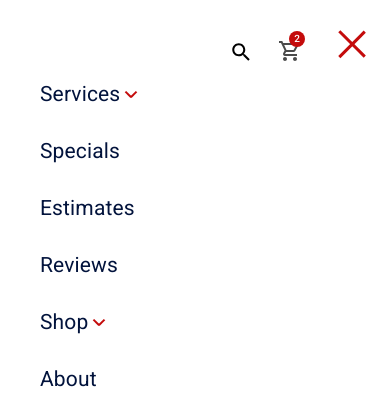
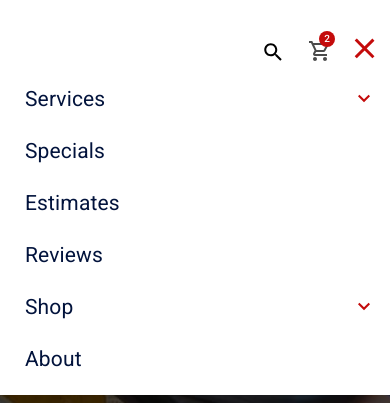
Before and after one commit to PavelDeny/Landing-Page---2, a plain HTML site: page index.html in a window 390 px wide. Both pictures are taken after a click on the element 357 px from the left and 46 px from the top of the page. Shown: the top 403 px of the page. Drawn offline with nearby package versions, Linux system fonts and the light colour scheme.

Commit message:
Add files via upload

```diff
--- a/css/style.css
+++ b/css/style.css
@@ -364,6 +364,18 @@ body {
   color: #c40b0b;
 }
 
+.overlay {
+  position: fixed;
+  left: 0;
+  top: 0;
+  width: 100%;
+  height: 100%;
+  background-color: rgba(0, 0, 0, 0.5);
+  z-index: 98;
+  opacity: 0;
+  visibility: hidden;
+}
+
 .menu {
   width: 100%;
   min-height: 60px;
@@ -383,7 +395,8 @@ body {
   align-items: center;
 }
 
-.menu__item {
+.menu__item,
+.menu__item-drop {
   position: relative;
   -webkit-transition: all 0.5s;
   -o-transition: all 0.5s;
@@ -394,11 +407,13 @@ body {
   margin: 0 15px 0 0;
 }
 
-.menu__item:last-child {
+.menu__item:last-child,
+.menu__item-drop:last-child {
   margin: 0;
 }
 
-.menu__item:hover {
+.menu__item:hover,
+.menu__item-drop:hover {
   text-decoration: underline;
 }
 
@@ -437,45 +452,17 @@ body {
 
 .menu__arrow {
   position: relative;
-  display: block;
+  display: inline-block;
   width: 12px;
   height: 20px;
   margin: 0 0 0 5px;
+  background-image: url("../img/expand_more_24px.svg");
+  background-size: contain;
+  background-repeat: no-repeat;
+  background-position: center center;
   -webkit-transition: 0.5s;
   -o-transition: 0.5s;
   transition: 0.5s;
-}
-
-.menu__arrow::before {
-  position: absolute;
-  content: "";
-  background: #c40b0b;
-  -webkit-transform: rotate(45deg) translate(0, 50%);
-      -ms-transform: rotate(45deg) translate(0, 50%);
-          transform: rotate(45deg) translate(0, 50%);
-  width: 8px;
-  height: 1.5px;
-  top: 50%;
-  left: 0;
-  -webkit-transition: rotate() 0.3s ease 0s;
-  -o-transition: rotate() 0.3s ease 0s;
-  transition: rotate() 0.3s ease 0s;
-}
-
-.menu__arrow::after {
-  position: absolute;
-  content: "";
-  background: #c40b0b;
-  -webkit-transform: rotate(-45deg) translate(0, 50%);
-      -ms-transform: rotate(-45deg) translate(0, 50%);
-          transform: rotate(-45deg) translate(0, 50%);
-  width: 8px;
-  height: 1.5px;
-  top: 50%;
-  right: 0;
-  -webkit-transition: rotate() 0.3s ease 0s;
-  -o-transition: rotate() 0.3s ease 0s;
-  transition: rotate() 0.3s ease 0s;
 }
 
 .menu__basket-icon {
@@ -542,6 +529,7 @@ body {
   -webkit-transition: all 0.1s;
   -o-transition: all 0.1s;
   transition: all 0.1s;
+  width: 100%;
 }
 
 .menu__input:hover {
@@ -567,24 +555,6 @@ body {
       -ms-transform: translate(0px, 0px);
           transform: translate(0px, 0px);
   pointer-events: all;
-}
-
-.menu__list > li:hover .menu__arrow::before {
-  -webkit-transition: all 0.3s;
-  -o-transition: all 0.3s;
-  transition: all 0.3s;
-  -webkit-transform: rotate(-45deg) translate(0, -50%);
-      -ms-transform: rotate(-45deg) translate(0, -50%);
-          transform: rotate(-45deg) translate(0, -50%);
-}
-
-.menu__list > li:hover .menu__arrow::after {
-  -webkit-transition: all 0.3s;
-  -o-transition: all 0.3s;
-  transition: all 0.3s;
-  -webkit-transform: rotate(45deg) translate(0, -50%);
-      -ms-transform: rotate(45deg) translate(0, -50%);
-          transform: rotate(45deg) translate(0, -50%);
 }
 
 .who__inner {
@@ -1872,7 +1842,7 @@ body {
   .menu__icon {
     position: relative;
     width: 36px;
-    height: 36px;
+    height: 20px;
     z-index: 100;
     display: -webkit-box;
     display: -ms-flexbox;
@@ -1884,11 +1854,14 @@ body {
     -webkit-box-direction: normal;
         -ms-flex-direction: column;
             flex-direction: column;
+    -webkit-box-align: center;
+        -ms-flex-align: center;
+            align-items: center;
   }
 
   .menu__icon span {
     display: block;
-    width: 100%;
+    width: 25px;
     height: 3px;
     background-color: #c40b0b;
     -webkit-transition: 0.2s ease-in-out;
@@ -1907,9 +1880,9 @@ body {
   }
 
   .menu__icon.active .box-1 {
-    -webkit-transform: rotate(45deg) translate(6px, 13px);
-        -ms-transform: rotate(45deg) translate(6px, 13px);
-            transform: rotate(45deg) translate(6px, 13px);
+    -webkit-transform: rotate(45deg) translate(12px, 2px);
+        -ms-transform: rotate(45deg) translate(12px, 2px);
+            transform: rotate(45deg) translate(12px, 2px);
   }
 
   .menu__icon.active .box-2 {
@@ -1917,9 +1890,9 @@ body {
   }
 
   .menu__icon.active .box-3 {
-    -webkit-transform: rotate(-45deg) translate(10px, -17px);
-        -ms-transform: rotate(-45deg) translate(10px, -17px);
-            transform: rotate(-45deg) translate(10px, -17px);
+    -webkit-transform: rotate(-45deg) translate(10px, 0px);
+        -ms-transform: rotate(-45deg) translate(10px, 0px);
+            transform: rotate(-45deg) translate(10px, 0px);
   }
 
   .menu {
@@ -1929,7 +1902,7 @@ body {
     width: 100%;
     height: auto;
     margin: 0;
-    z-index: 11;
+    z-index: 99;
     background: #fff;
     -webkit-transition: all 0.3s ease-in-out;
     -o-transition: all 0.3s ease-in-out;
@@ -1944,10 +1917,20 @@ body {
     -webkit-box-pack: start;
         -ms-flex-pack: start;
             justify-content: start;
+    overflow-y: auto;
+    padding: 10px 0px 10px 0px;
   }
 
   .menu.active {
     top: 0;
+  }
+
+  .overlay.active {
+    -webkit-transition: all 0.3s;
+    -o-transition: all 0.3s;
+    transition: all 0.3s;
+    opacity: 1;
+    visibility: visible;
   }
 
   .menu__list {
@@ -1964,12 +1947,16 @@ body {
             justify-content: center;
   }
 
-  .menu__item {
-    margin: 0 0 15px 0;
-    padding: 10px 0;
+  .menu__item,
+  .menu__item-drop {
+    padding: 15px 20px 15px 15px;
     width: 100%;
     -ms-flex-wrap: wrap;
         flex-wrap: wrap;
+    -webkit-box-pack: justify;
+        -ms-flex-pack: justify;
+            justify-content: space-between;
+    margin: 0;
   }
 
   .menu__item:last-child {
@@ -1978,6 +1965,7 @@ body {
 
   .menu__link {
     font-size: 21px;
+    padding-left: 10px;
   }
 
   .menu__sub-list {
@@ -1995,8 +1983,12 @@ body {
     width: 100%;
   }
 
+  .menu__item:hover {
+    text-decoration: none;
+  }
+
   .menu__form-box {
-    margin: 25px 50px 0 0;
+    margin: 25px 60px 0 0;
     -webkit-box-ordinal-group: 3;
         -ms-flex-order: 2;
             order: 2;
@@ -2004,7 +1996,7 @@ body {
         align-self: end;
   }
 
-  .menu__item.active .menu__sub-list {
+  .menu__sub-list.active {
     display: block;
   }
 
--- a/index.html
+++ b/index.html
@@ -22,6 +22,9 @@
             <section class="fullscreen" style="background-image: url('img/BG-fsn.jpg');">
                <div class="container-fluid">
                   <div class="fullscreen__inner">
+
+                     <div class="overlay"></div>
+
                      <header class="header">
                         <a href="#" class="header__logo logo">
                            <picture><source srcset="img/Logo.webp" type="image/webp"><img src="img/Logo.png" alt="logo"></picture>
@@ -76,10 +79,10 @@
 
                         <nav class="header__menu menu">
                            <ul class="menu__list">
-                              <li class="menu__item">
+                              <li class="menu__item menu__item-drop">
                                  <a class="menu__link" href="#">Services</a>
 
-                                 <span class="menu__arrow"></span>
+                                 <div class="menu__arrow"></div>
 
                                  <ul class="menu__sub-list">
                                     <li class="menu__sub-item"><a class="menu__sub-link" href="#">Services-1</a></li>
@@ -90,7 +93,8 @@
                               <li class="menu__item"> <a class="menu__link" href="#">Specials</a></li>
                               <li class="menu__item"> <a class="menu__link" href="#">Estimates</a></li>
                               <li class="menu__item"> <a class="menu__link" href="#">Reviews</a></li>
-                              <li class="menu__item">
+
+                              <li class="menu__item menu__item-drop">
                                  <a class="menu__link" href="#">Shop</a>
 
                                  <span class="menu__arrow"></span>
@@ -137,7 +141,7 @@
 
             <section class="who">
                <div class="container">
-                  <div class="who__inner" style="background: #fff url(img/gears-mirro.png) no-repeat top right;">
+                  <div class="who__inner" style="background: #fff url(img/Gears-mirro.png) no-repeat top right;">
                      <div class="who__body">
                         <div class="who__sub-title sub-title">
                            Who we are
@@ -171,7 +175,7 @@
 
                            <div class="promise__column">
                               <div class="promise__item">
-                                 <picture><source srcset="img/car_quality_service.webp" type="image/webp"><img class="promise__item-img" src="img/car_quality_service.png" alt="img"></picture>
+                                 <picture><source srcset="img/car_quality_service_24x.svg" type="image/webp"><img class="promise__item-img" src="img/car_quality_service_24x.svg" alt="img"></picture>
                                  <div class="promise__item-desc">
                                     <div class="promise__item-title item-title">
                                        Quality service. Everytime.
@@ -186,7 +190,7 @@
 
                            <div class="promise__column">
                               <div class="promise__item">
-                                 <picture><source srcset="img/car_certified_pros.webp" type="image/webp"><img class="promise__item-img" src="img/car_certified_pros.png" alt="img"></picture>
+                                 <picture><source srcset="img/car_certified_pros_24x.svg" type="image/webp"><img class="promise__item-img" src="img/car_certified_pros_24x.svg" alt="img"></picture>
                                  <div class="promise__item-desc">
                                     <div class="promise__item-title item-title">
                                        Services by certified pros
@@ -201,7 +205,7 @@
 
                            <div class="promise__column">
                               <div class="promise__item">
-                                 <picture><source srcset="img/car_team.webp" type="image/webp"><img class="promise__item-img" src="img/car_team.png" alt="img"></picture>
+                                 <picture><source srcset="img/car_team_24x.svg" type="image/webp"><img class="promise__item-img" src="img/car_team_24x.svg" alt="img"></picture>
                                  <div class="promise__item-desc">
                                     <div class="promise__item-title item-title">
                                        Real people. Honest work.
@@ -249,7 +253,7 @@
                         <div class="services__row">
                            <div class="services__column">
                               <div class="services__item">
-                                 <picture><source srcset="img/car_bay.webp" type="image/webp"><img class="services__item-img" src="img/car_bay.png" alt="img-1"></picture>
+                                 <picture><source srcset="img/car_bay_24x.svg" type="image/webp"><img class="services__item-img" src="img/car_bay_24x.svg" alt="img-1"></picture>
                                  <div class="services__item-title item-title">Multi Point Inspections </div>
                                  <div class="services__item-text item-text">
                                     At vero eos et accusamus et iusto odio
@@ -260,7 +264,7 @@
                            </div>
                            <div class="services__column">
                               <div class="services__item">
-                                 <picture><source srcset="img/car_engine_24x.webp" type="image/webp"><img class="services__item-img" src="img/car_engine_24x.png" alt="img-2"></picture>
+                                 <picture><source srcset="img/car_engine_24x.svg" type="image/webp"><img class="services__item-img" src="img/car_engine_24x.svg" alt="img-2"></picture>
                                  <div class="services__item-title item-title">Auto Repair</div>
                                  <div class="services__item-text item-text">
                                     At vero eos et accusamus et iusto odio
@@ -272,7 +276,7 @@
                            </div>
                            <div class="services__column">
                               <div class="services__item">
-                                 <picture><source srcset="img/car_breaks_24x.webp" type="image/webp"><img class="services__item-img" src="img/car_breaks_24x.png" alt="img-3"></picture>
+                                 <picture><source srcset="img/car_breaks_24x.svg" type="image/webp"><img class="services__item-img" src="img/car_breaks_24x.svg" alt="img-3"></picture>
                                  <div class="services__item-title item-title item-title">Auto Maintenance</div>
                                  <div class="services__item-text item-text">
                                     At vero eos et accusamus et iusto odio
@@ -284,7 +288,7 @@
                            </div>
                            <div class="services__column">
                               <div class="services__item">
-                                 <picture><source srcset="img/car_tires_24x.webp" type="image/webp"><img class="services__item-img" src="img/car_tires_24x.png" alt="img-4"></picture>
+                                 <picture><source srcset="img/car_tires_24x.svg" type="image/webp"><img class="services__item-img" src="img/car_tires_24x.svg" alt="img-4"></picture>
                                  <div class="services__item-title item-title">Tires </div>
                                  <div class="services__item-text item-text">At vero eos et accusamus et iusto odio
                                     dignissimos
@@ -294,7 +298,7 @@
                            </div>
                            <div class="services__column">
                               <div class="services__item">
-                                 <picture><source srcset="img/car_engine_check_24x.webp" type="image/webp"><img class="services__item-img" src="img/car_engine_check_24x.png" alt="img-5"></picture>
+                                 <picture><source srcset="img/car_engine_check_24x.svg" type="image/webp"><img class="services__item-img" src="img/car_engine_check_24x.svg" alt="img-5"></picture>
                                  <div class="services__item-title item-title">Service Warranty</div>
                                  <div class="services__item-text item-text">At vero eos et accusamus et iusto odio
                                     dignissimos
@@ -304,7 +308,7 @@
                            </div>
                            <div class="services__column">
                               <div class="services__item">
-                                 <picture><source srcset="img/car_shopping_24x.webp" type="image/webp"><img class="services__item-img" src="img/car_shopping_24x.png" alt="img-6"></picture>
+                                 <picture><source srcset="img/car_shopping_24x.svg" type="image/webp"><img class="services__item-img" src="img/car_shopping_24x.svg" alt="img-6"></picture>
                                  <div class="services__item-title item-title">Shop Online</div>
                                  <div class="services__item-text item-text">
                                     At vero eos et accusamus et iusto odio
@@ -510,7 +514,7 @@
 
                            <div class="impact__column">
                               <div class="impact__item item">
-                                 <picture><source srcset="img/car_oil-24x.webp" type="image/webp"><img class="item__img" src="img/car_oil-24x.png" alt="img-1"></picture>
+                                 <picture><source srcset="img/car_oil-24x.svg" type="image/webp"><img class="item__img" src="img/car_oil-24x.svg" alt="img-1"></picture>
                                  <div class="item__dest">
                                     <div class="item__title">16k+</div>
                                     <div class="item__text">Oil changes</div>
@@ -520,7 +524,7 @@
 
                            <div class="impact__column">
                               <div class="impact__item item">
-                                 <picture><source srcset="img/car_transmission_24x.webp" type="image/webp"><img class="item__img" src="img/car_transmission_24x.png" alt="img-2"></picture>
+                                 <picture><source srcset="img/car_transmission_24x.svg" type="image/webp"><img class="item__img" src="img/car_transmission_24x.svg" alt="img-2"></picture>
                                  <div class="item__dest">
                                     <div class="item__title">13k+</div>
                                     <div class="item__text">Transmission repairs</div>
@@ -530,7 +534,7 @@
 
                            <div class="impact__column">
                               <div class="impact__item item">
-                                 <picture><source srcset="img/car_alignment_24x.webp" type="image/webp"><img class="item__img" src="img/car_alignment_24x.png" alt="img-3"></picture>
+                                 <picture><source srcset="img/car_alignment_24x.svg" type="image/webp"><img class="item__img" src="img/car_alignment_24x.svg" alt="img-3"></picture>
                                  <div class="item__dest">
                                     <div class="item__title">15k+</div>
                                     <div class="item__text">Alignments made</div>
@@ -540,7 +544,7 @@
 
                            <div class="impact__column">
                               <div class="impact__item item">
-                                 <picture><source srcset="img/car_engine_2_24x.webp" type="image/webp"><img class="item__img" src="img/car_engine_2_24x.png" alt="img-4"></picture>
+                                 <picture><source srcset="img/car_engine_2_24x.svg" type="image/webp"><img class="item__img" src="img/car_engine_2_24x.svg" alt="img-4"></picture>
                                  <div class="item__dest">
                                     <div class="item__title">11,500+</div>
                                     <div class="item__text">Engines repaired</div>
--- a/js/script.js
+++ b/js/script.js
@@ -1,48 +1,51 @@
-//-------------- выпадающие меню ------------
 
-let menuArrows = document.querySelectorAll('.menu__arrow');
-if(menuArrows.length>0) {
-   for (let index = 0; index < menuArrows.length; index++) {
-      const menuArrow = menuArrows[index];
-         menuArrow.addEventListener('click', function(e){
-         menuArrow.parentElement.classList.toggle('active');
-         menuArrow.classList.toggle('active');
+//-------------- меню бургер и выпадающие меню ------------
 
+let menuBody = document.querySelector('.menu');
+let iconMenu = document.querySelector('.menu__icon');
+let overLay = document.querySelector('.overlay');
+
+let lockScroll = () => {
+   document.body.classList.add('lock');
+}
+
+let unlockScroll = () => {
+   document.body.classList.remove('lock');
+}
+
+//------------------------------------------------------------
+
+iconMenu.addEventListener('click', () =>{
+   iconMenu.classList.add('active');
+   menuBody.classList.add('active');
+   overLay.classList.add('active');
+   lockScroll();
+});
+
+overLay.addEventListener('click', () =>{
+   menuBody.classList.remove('active');
+   overLay.classList.remove('active');
+   iconMenu.classList.remove('active');
+   unlockScroll();
+});
+
+var menuItem = document.querySelectorAll('.menu__item-drop');
+   for ( let i = 0; i < menuItem.length; i++) {
+      menuItem[i].addEventListener('click', (e)=> {
+         if(e.target.classList.contains('menu__item-drop')) {
+          e.target.closest('.menu__item').querySelector('.menu__sub-list').classList.toggle('active');
+         }
       });
    }
-   }
-
-
-
-
-
-
-//-------------- menu burger ------------
-
-
-const iconMenu = document.querySelector('.menu__icon');
-if (iconMenu) {
-   const menuBody = document.querySelector('.menu');
-   iconMenu.addEventListener('click',function(e) {
-      document.body.classList.toggle('lock');
-      iconMenu.classList.toggle('active');
-      menuBody.classList.toggle('active');
-   })
-}
-
-
-
-
-
 
 
    //-------------- POPUP ------------
 
 
-   var openPopup = document.querySelector('.open-popup');
-   var closePopup = document.querySelector('.close-popup');
-   var popup = document.querySelector('.popup');
-   var popupBody = document.querySelector('.popup__body');
+   const openPopup = document.querySelector('.open-popup');
+   const closePopup = document.querySelector('.close-popup');
+   const popup = document.querySelector('.popup');
+   const popupBody = document.querySelector('.popup__body');
 
    openPopup.addEventListener('click', function(e){
       e.preventDefault();
@@ -54,6 +57,12 @@ if (iconMenu) {
       popup.classList.remove('active');
 
    });
+
+   popupBody.addEventListener('click', () =>{
+      popup.classList.remove('active');
+   });
+
+
 
    //-------------- СЧЕТЧИК ------------
 
```
Also changed, not shown: css/style.min.css, img/Gears.svg (added), img/car_alignment_24x.svg (added), img/car_bay_24x.svg (added), img/car_breaks_24x.svg (added), img/car_certified_pros_24x.svg (added), img/car_engine_24x.svg (added), img/car_engine_2_24x.svg (added), img/car_engine_check_24x.svg (added), img/car_oil-24x.svg (added), img/car_quality_service_24x.svg (added), img/car_shopping_24x.svg (added), img/car_team_24x.svg (added), img/car_tires_24x.svg (added), 3 more files.
